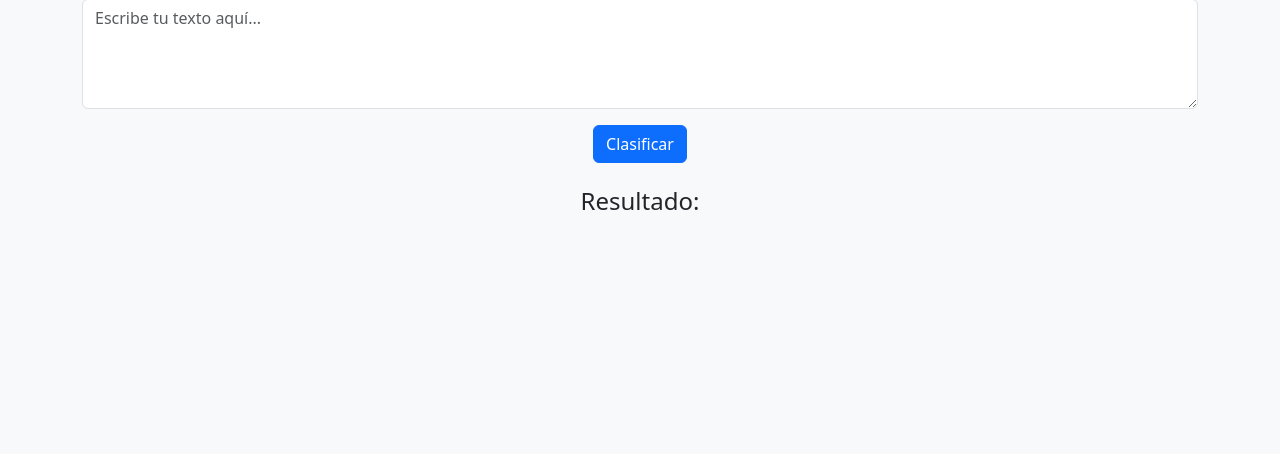
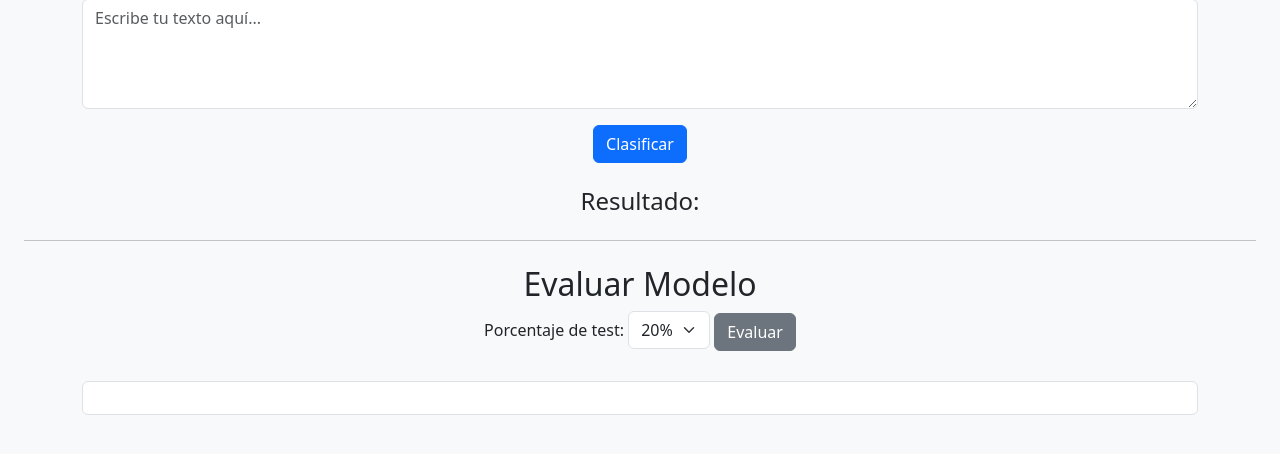
Before and after one commit to xXTony04Xx/ProyectoI.ANo1_BA_AB, a Flask app: page / in a window 1280 px wide. Shown: the part 97-551 px from the top of the page. Run offline with Flask 3, Linux system fonts and the light colour scheme; parts of the project's set-up code (start-up, migrations or seed data) failed here and were passed over.

Commit message:
feat: Todo bien

```diff
--- a/app/main.py
+++ b/app/main.py
@@ -4,13 +4,18 @@ import re
 import string
 from nltk.tokenize import word_tokenize
 from nltk.corpus import stopwords
-from nltk import download
+import nltk
 from pathlib import Path
-from naive_bayes import NaiveBayes
+from sklearn.metrics import classification_report
+from sklearn.model_selection import train_test_split
+from model.train import cargar_datos
+from naiveBayes import NaiveBayes
 
-# Descargar recursos NLTK si es necesario
-download('punkt')
-download('stopwords')
+
+# Descargar recursos NLTK
+nltk.download('punkt_tab', quiet=True)
+nltk.download('punkt', quiet=True)
+nltk.download('stopwords', quiet=True)
 
 # === CONFIGURACIÓN Y CARGA DEL MODELO ===
 MODEL_PATH = Path(__file__).resolve().parent / 'model' / 'naive_bayes_model.pkl'
@@ -40,6 +45,18 @@ def predict_text(text):
         return 'Neutro'
     return 'Desconocido'
 
+def evaluar_modelo(df, porcentaje_test=0.2):
+    print(f"\nEvaluando modelo con {porcentaje_test*100:.0f}% de los datos como test...\n")
+
+    df['tokens'] = df['text'].apply(limpiar_texto)
+    X_train, X_test, y_train, y_test = train_test_split(df['tokens'], df['label'], test_size=porcentaje_test, random_state=42)
+
+    nb = NaiveBayes()
+    nb.entrenar(X_train, y_train)
+
+    y_pred = [nb.predecir(tokens) for tokens in X_test]
+    print(classification_report(y_test, y_pred, digits=4))
+
 # === FLASK APP ===
 app = Flask(__name__)
 
@@ -53,5 +70,25 @@ def predict():
     resultado = predict_text(texto)
     return jsonify({'resultado': resultado})
 
+@app.route('/evaluate', methods=['POST'])
+def evaluate():
+    from sklearn.metrics import classification_report
+    from sklearn.model_selection import train_test_split
+
+    # Obtener porcentaje
+    porcentaje = float(request.form['split'])
+
+    # Cargar datos y evaluar
+    df = cargar_datos()  # Asegúrate de importar esta función
+    df['tokens'] = df['text'].apply(limpiar_texto)
+    X_train, X_test, y_train, y_test = train_test_split(df['tokens'], df['label'], test_size=porcentaje, random_state=42)
+
+    nb = NaiveBayes()
+    nb.entrenar(X_train, y_train)
+    y_pred = [nb.predecir(tokens) for tokens in X_test]
+
+    report = classification_report(y_test, y_pred, digits=4)
+    return jsonify({'report': report})
+
 if __name__ == '__main__':
     app.run(debug=True)
--- a/app/templates/index.html
+++ b/app/templates/index.html
@@ -1,15 +1,18 @@
 <!DOCTYPE html>
 <html>
+
 <head>
     <meta charset="UTF-8">
     <title>Clasificador Naïve Bayes</title>
     <link href="https://cdn.jsdelivr.net/npm/bootstrap@5.3.0/dist/css/bootstrap.min.css" rel="stylesheet">
 </head>
+
 <body class="bg-light p-4">
     <div class="container text-center">
         <h1 class="mb-4">Clasificador de Texto</h1>
         <form id="prediction-form">
-            <textarea name="user_input" class="form-control mb-3" rows="4" placeholder="Escribe tu texto aquí..." required></textarea>
+            <textarea name="texto" class="form-control mb-3" rows="4" placeholder="Escribe tu texto aquí..."
+                required></textarea>
             <button type="submit" class="btn btn-primary">Clasificar</button>
         </form>
         <div class="mt-4">
@@ -30,8 +33,41 @@
                 body: formData
             });
             const data = await response.json();
-            result.textContent = data.prediction;
+            result.textContent = data.resultado;
         });
     </script>
+
+    <hr class="my-4">
+    <div class="container text-center">
+        <h2>Evaluar Modelo</h2>
+        <label for="split">Porcentaje de test:</label>
+        <select id="split" class="form-select w-auto d-inline-block mb-3">
+            <option value="0.1">10%</option>
+            <option value="0.2" selected>20%</option>
+            <option value="0.3">30%</option>
+            <option value="0.4">40%</option>
+        </select>
+        <button class="btn btn-secondary" onclick="evaluarModelo()">Evaluar</button>
+
+        <pre id="metrics" class="text-start bg-white border rounded p-3 mt-3" style="white-space: pre-wrap;"></pre>
+    </div>
+
+    <script>
+        async function evaluarModelo() {
+            const split = document.getElementById('split').value;
+            const formData = new FormData();
+            formData.append('split', split);
+
+            const response = await fetch('/evaluate', {
+                method: 'POST',
+                body: formData
+            });
+
+            const data = await response.json();
+            document.getElementById('metrics').textContent = data.report;
+        }
+    </script>
+
 </body>
+
 </html>
--- a/requirements.txt
+++ b/requirements.txt
@@ -1 +1,2 @@
 flask
+numpy
```
Also changed, not shown: app/model/naiveBayes.py (added, +43 -0 lines), app/model/train.py (+4 -48 lines), app/naiveBayes.py (renamed from app/naive_bayes.py, +9 -4 lines), app/static/sentiment140.csv, 1 other file.
